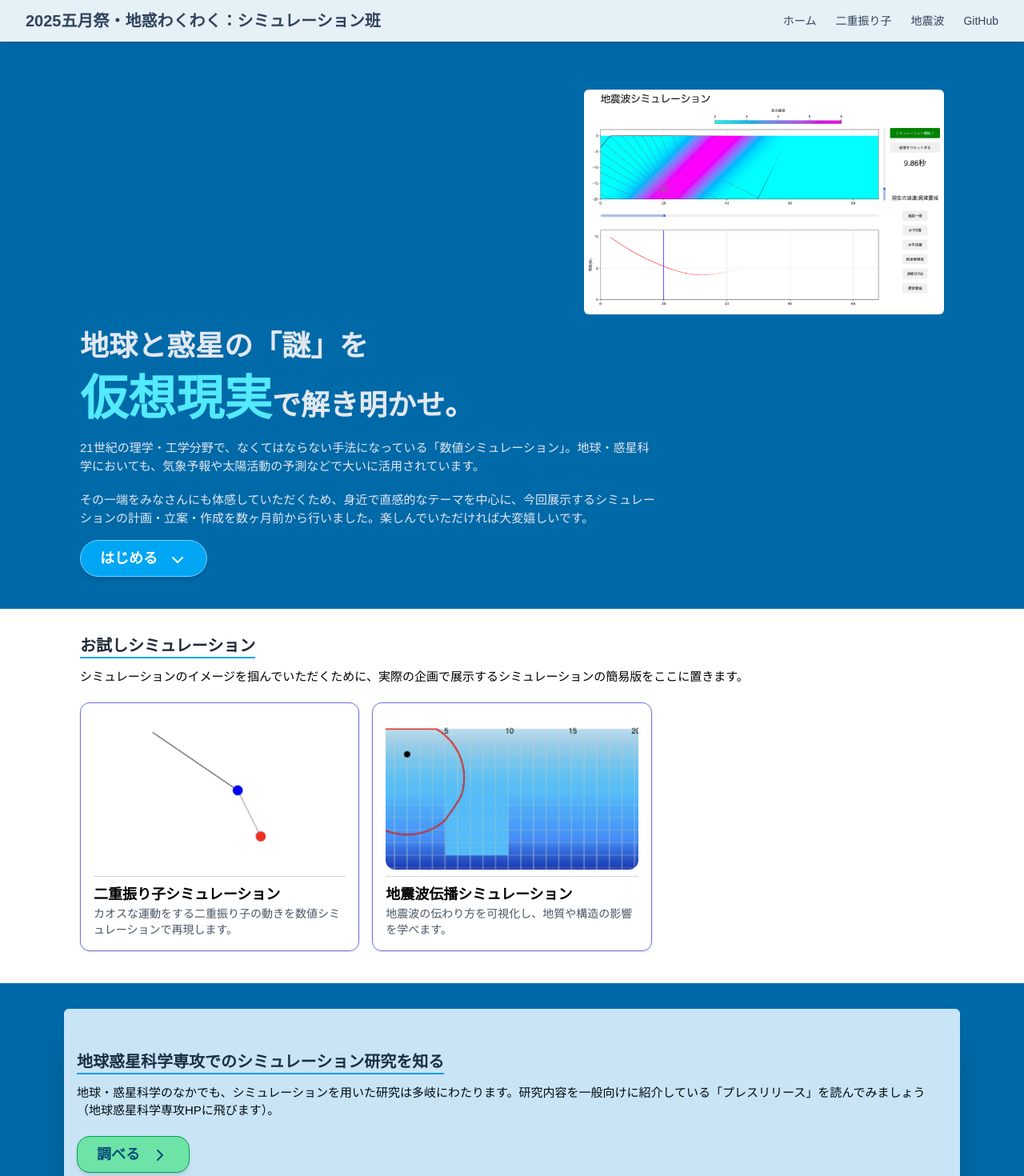
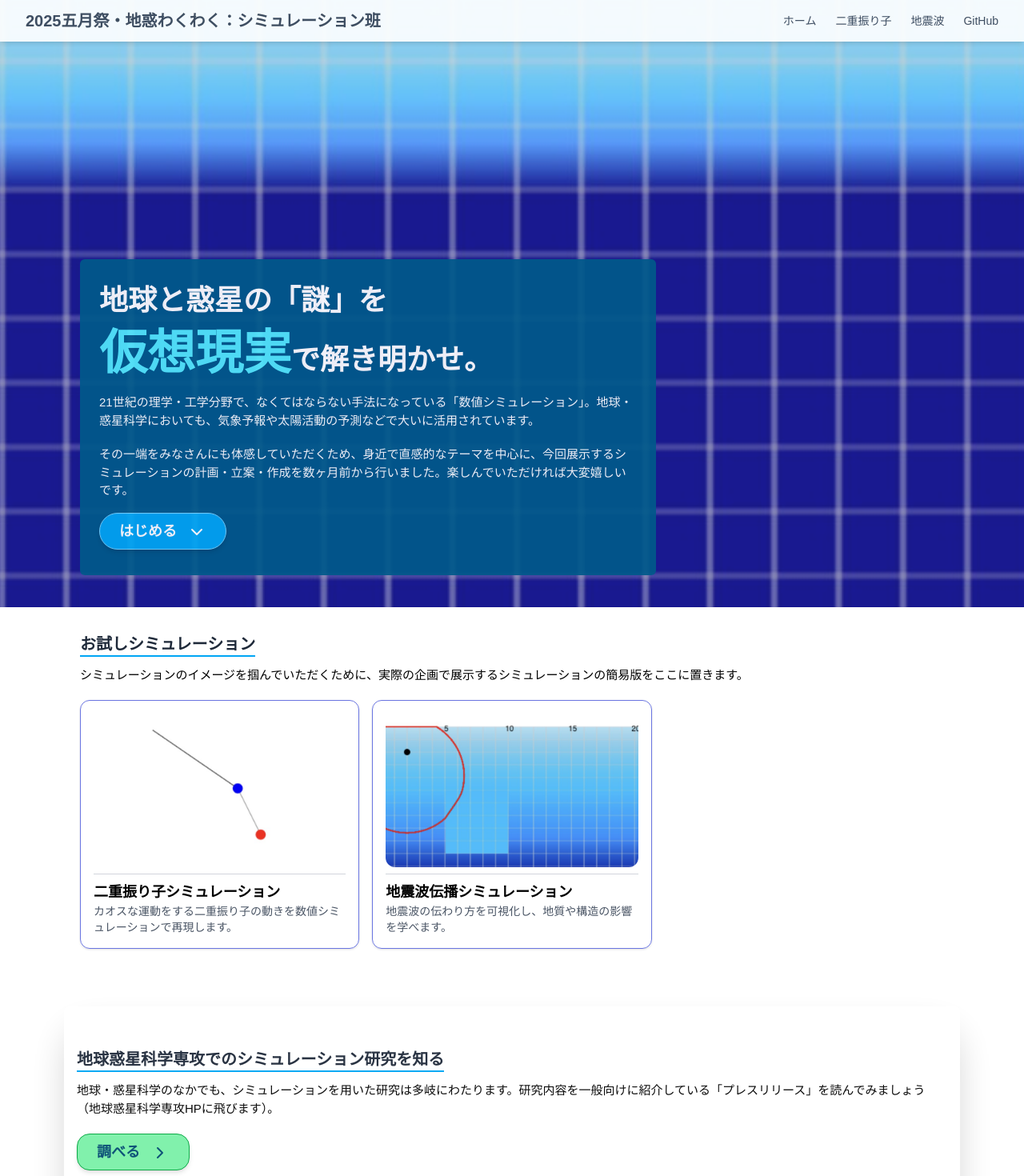
Before and after one commit to chiwaku-wakwak/chiwaku-simulation, a Next.js app: page / in a window 1280 px wide. Shown: the top 1470 px of the page at 80% size. Built offline with nearby package versions, Linux system fonts and the light colour scheme.

Commit message:
improve ui

```diff
--- a/src/app/page.tsx
+++ b/src/app/page.tsx
@@ -14,33 +14,34 @@ export default function Home() {
   return (
     <div className="flex flex-col min-h-screen">
       <Header />
-      <div className="bg-sky-700">
-        <div className="flex-grow pt-25 pb-10 px-4 lg:px-25">
-          {/* 画像を右寄せするために flex を追加 */}
-          <div className="flex justify-end py-3">
+      <div className="fixed inset-0 w-full h-full -z-10 pointer-events-none">
         <Image
-              src="/simulation_photo.png"
+          src="/background.jpg"
           alt="シミュレーション班の写真"
-              width={450}
-              height={350}
-              className="rounded-md mb-2 object-contain"
+          fill
+          className="object-cover min-w-full min-h-full opacity-90"
         />
       </div>
+      <div className="">
+        <div className="flex-grow pt-30 pb-10 px-6 lg:px-25 lg:pt-75">
+          {/* 画像を右寄せするために flex を追加 */}
+          <div className="flex justify-end py-3"></div>
 
-          <h1 className="text-2xl font-bold mb-4 text-slate-200 lg:text-4xl">
+          <div className="inline-block opacity-92 bg-sky-800 px-6 py-8 rounded-md lg:w-2/3">
+            <h1 className="text-2xl font-bold mb-4 text-white lg:text-4xl">
               地球と惑星の「謎」を
             </h1>
-          <h1 className="text-2xl font-bold mb-4 text-slate-200 lg:text-4xl">
+            <h1 className="text-2xl font-bold mb-4 text-white lg:text-4xl">
               <span className="text-4xl font-bold mb-4 text-cyan-300 lg:!text-6xl">
                 仮想現実
               </span>
               で解き明かせ。
             </h1>
 
-          <p className="text-slate-200 py-1 lg:w-2/3">
+            <p className="text-white py-1">
               21世紀の理学・工学分野で、なくてはならない手法になっている「数値シミュレーション」。地球・惑星科学においても、気象予報や太陽活動の予測などで大いに活用されています。
             </p>
-          <p className="text-slate-200 py-4 lg:w-2/3">
+            <p className="text-white py-4">
               その一端をみなさんにも体感していただくため、身近で直感的なテーマを中心に、今回展示するシミュレーションの計画・立案・作成を数ヶ月前から行いました。楽しんでいただければ大変嬉しいです。
             </p>
             <Scroll
@@ -54,8 +55,16 @@ export default function Home() {
             </Scroll>
           </div>
         </div>
-      <div className="flex-grow pt-0 pb-10 px-4 lg:px-25" id="simulation">
-        <h2 className="text-xl py-8 font-bold text-gray-800 text-left border-b-2 border-sky-500 pb-0 inline-block" id="simulation">
+      </div>
+      <div
+        className="flex-grow pt-0 pb-10 px-4 py-10 lg:px-25 lg:py-0 opacity-0"
+        id="simulation"
+      ></div>
+      <div className="flex-grow pt-0 pb-10 px-4 lg:px-25 bg-white">
+        <h2
+          className="text-xl py-8 font-bold text-gray-800 text-left border-b-2 border-sky-500 pb-0 inline-block"
+          id="simulation"
+        >
           お試しシミュレーション
         </h2>
 
@@ -103,9 +112,8 @@ export default function Home() {
           </Link>
         </div>
       </div>
-        <div className="bg-sky-700">
-          <div className="px-4 mx-2 my-8 py-5 bg-sky-100 rounded-md lg:mx-20 shadow-2xl opacity-90">
-
+      <div className="">
+        <div className="px-4 mx-2 my-8 py-5 bg-white rounded-md lg:mx-20 shadow-2xl opacity-95">
           <h2 className="text-xl pt-8 font-bold text-gray-800 text-left border-b-2 border-sky-500 pb-0 inline-block">
             地球惑星科学専攻でのシミュレーション研究を知る
           </h2>
@@ -118,17 +126,17 @@ export default function Home() {
             」を読んでみましょう（地球惑星科学専攻HPに飛びます）。
           </p>
           <div className="pb-5">
-
             <Link
               href="https://www.eps.s.u-tokyo.ac.jp/?s=%E3%82%B7%E3%83%9F%E3%83%A5%E3%83%AC%E3%83%BC%E3%82%B7%E3%83%A7%E3%83%B3"
               className="inline-block px-6 py-2 border border-green-600 bg-green-300 hover:bg-green-400 hover:border-sky-500 text-sky-900 text-lg font-semibold rounded-2xl shadow-md transition"
             >
               調べる <ChevronRight className="inline ml-2" />
             </Link>
-
           </div>
 
-        <h2 className="text-xl py-3 font-bold text-gray-800 text-left border-b-2 border-sky-500 pb-0 inline-block">お知らせ</h2>
+          <h2 className="text-xl py-3 font-bold text-gray-800 text-left border-b-2 border-sky-500 pb-0 inline-block">
+            お知らせ
+          </h2>
           <h3 className="text-lg font-bold mb-2 pt-8">五月祭総選挙について</h3>
           <p className="mb-2">
             五月祭では、来場者の投票と評価を総合的に判断して人気企画を決定する「五月祭総選挙」を実施しています。投票は、第
```
Also changed, not shown: public/background.jpg (added). Lines whose indentation alone changed are shown as unchanged.
